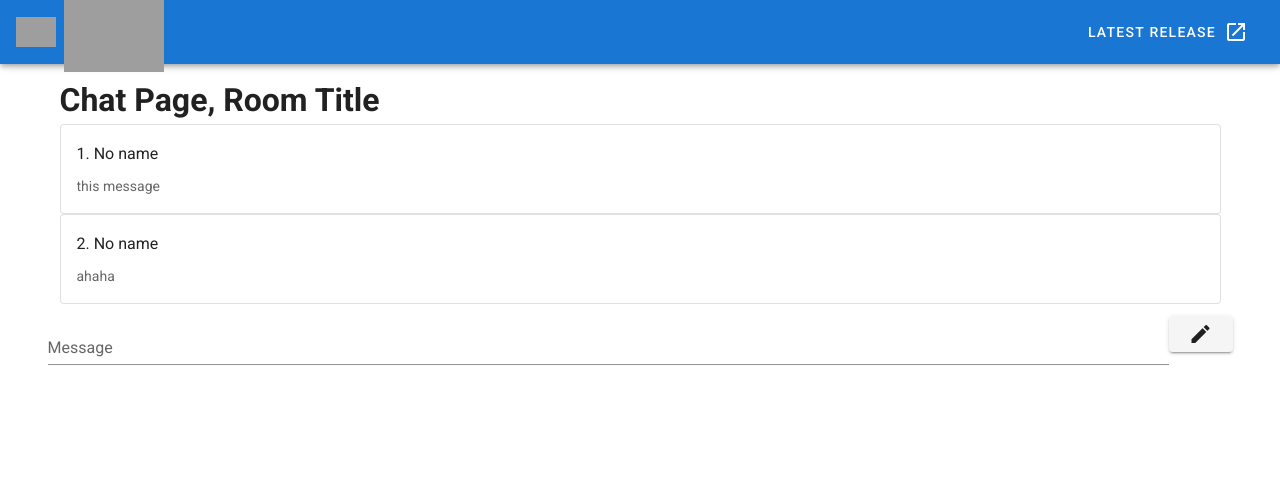
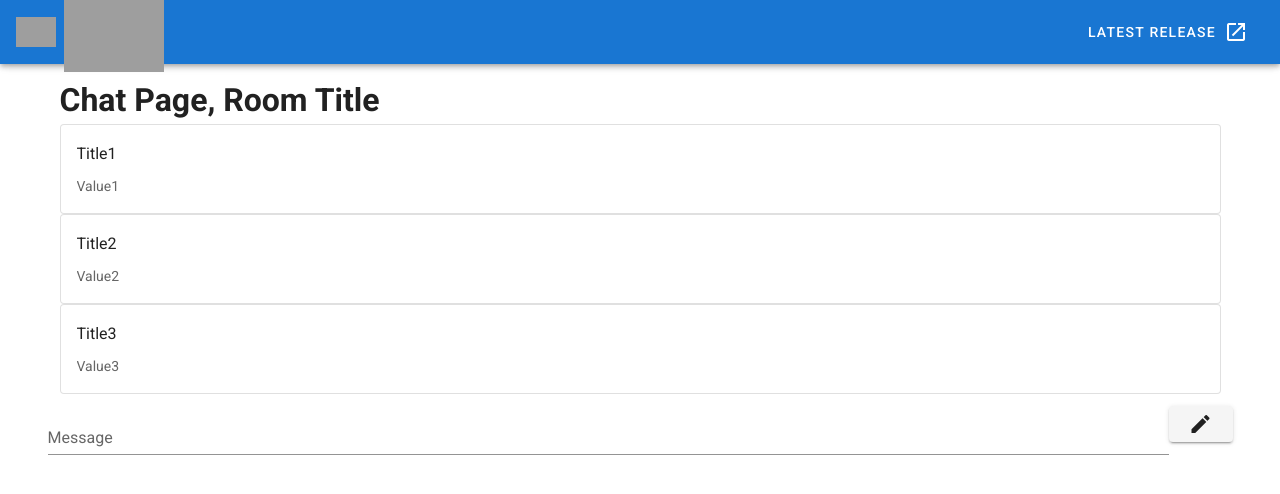
Before and after one commit to tmpchat/tmpchat, a Vue app in the folder frontend/: page / in a window 1280 px wide. Shown: the top 494 px of the page. Built offline with nearby package versions, Linux system fonts and the light colour scheme; grey boxes are pictures that could not be loaded.

Commit message:
add messages to data

```diff
--- a/frontend/src/pages/ChatPage.vue
+++ b/frontend/src/pages/ChatPage.vue
@@ -3,27 +3,18 @@
     <h1>Chat Page, Room Title</h1>
     <v-row>
       <v-col cols="12">
-        <!-- TODO: change to list -->
+        <li v-for="message in messages" :key="message.title">
           <v-card
             outlined
           >
             <v-list-item three-line style="text-align: left;">
               <v-list-item-content>
-              <v-list-item-title >1. No name</v-list-item-title>
-              <v-list-item-subtitle>this message</v-list-item-subtitle>
+                <v-list-item-title >{{ message.title }}</v-list-item-title>
+                <v-list-item-subtitle>{{ message.value }}</v-list-item-subtitle>
               </v-list-item-content>
             </v-list-item>
           </v-card>
-        <v-card
-          outlined
-        >
-          <v-list-item three-line style="text-align: left;">
-            <v-list-item-content>
-              <v-list-item-title >2. No name</v-list-item-title>
-              <v-list-item-subtitle>ahaha</v-list-item-subtitle>
-            </v-list-item-content>
-          </v-list-item>
-        </v-card>
+        </li>
       </v-col>
     </v-row>
     <v-row>
@@ -39,6 +30,28 @@
   export default {
     name: 'ChatPage',
 
-    data: () => ({}),
+    data: () => ({
+      messages: [
+        {
+          title: "Title1",
+          value: "Value1"
+        },
+        {
+          title: "Title2",
+          value: "Value2"
+        },
+        {
+          title: "Title3",
+          value: "Value3"
+        }
+      ],
+      postMessage: ""
+    }),
   }
 </script>
+
+<style scoped>
+li {
+  list-style: none;
+}
+</style>
```
Lines whose indentation alone changed are shown as unchanged.
